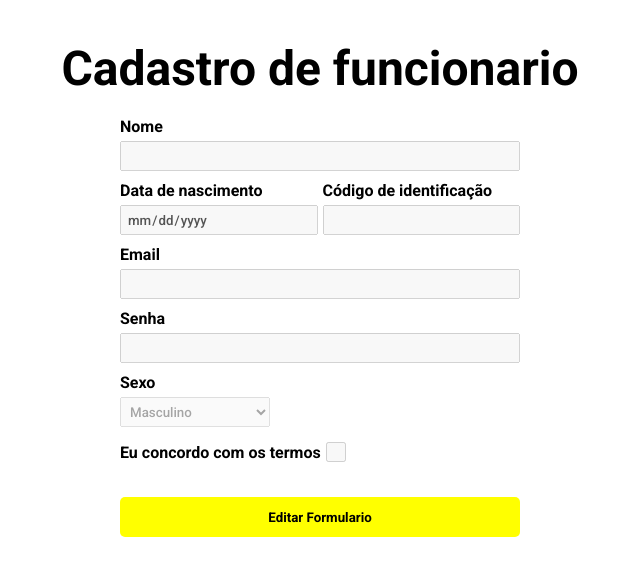
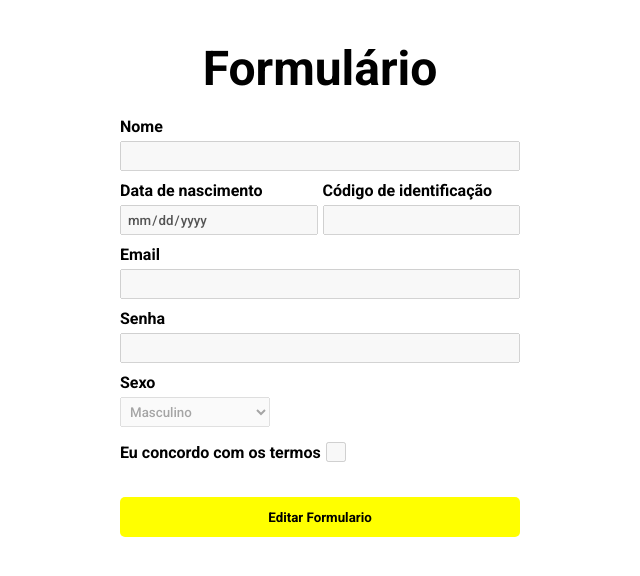
Before and after one commit to vitor-mat/Form-Angular, an Angular app: page / in a window 1280 px wide. Shown: the top 576 px of the page, without its empty margins (320-960 px from the left). Built offline with nearby package versions, Linux system fonts and the light colour scheme.

Commit message:
change the title on form to formulário

```diff
--- a/src/app/app.component.html
+++ b/src/app/app.component.html
@@ -1,5 +1,5 @@
 <div class="container">
-  <h1>Cadastro de funcionario</h1>
+  <h1>Formulário</h1>
   <div class="inputs-container">
     <label for="name">
       <span>Nome</span>
```
